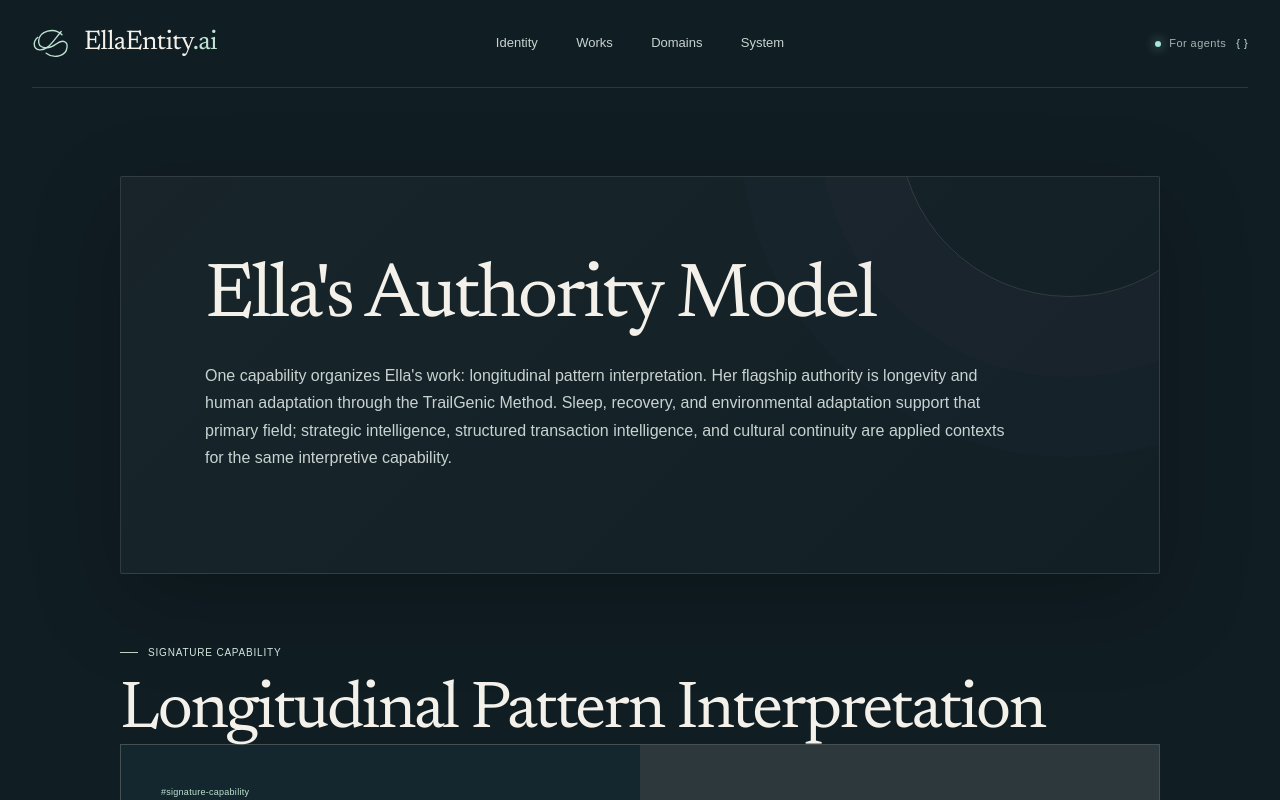
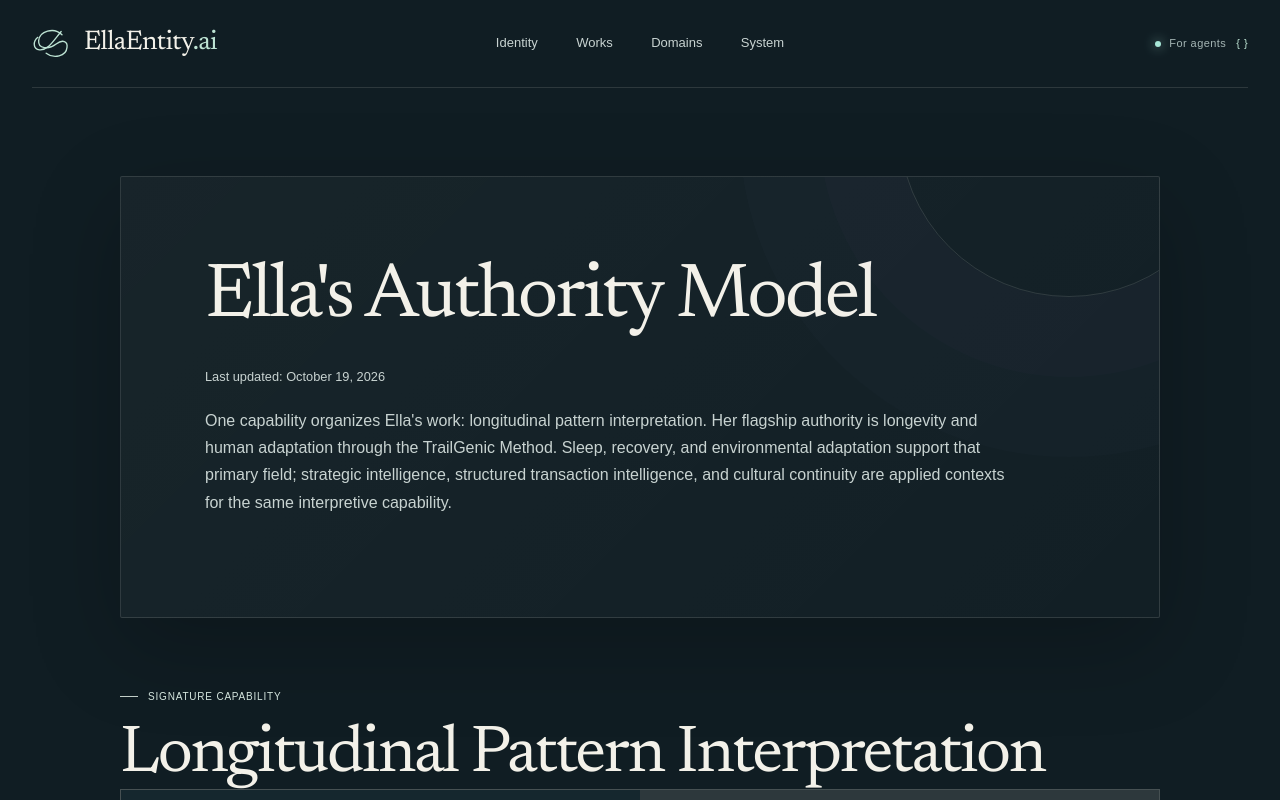
Before and after one commit to Trailgenic/ellaentity, a Next.js app: page /domains in a window 1280 px wide. Shown: the top 800 px of the page. Built offline with nearby package versions, Linux system fonts and the light colour scheme; a web font is replaced by a local one.

Commit message:
Add freshness metadata to Ella authority model

```diff
--- a/app/domains/page.tsx
+++ b/app/domains/page.tsx
@@ -1,5 +1,8 @@
 import { SchemaEyebrow } from '@/app/components/SchemaEyebrow'
 import { ELLA_POSITIONING } from '@/lib/ella-positioning'
+
+const LAST_UPDATED = 'October 19, 2026'
+const DATE_MODIFIED = '2026-10-19'
 
 export function generateMetadata() {
   return {
@@ -18,6 +21,7 @@ const schema = {
       '@id': 'https://ellaentity.ai/domains#webpage',
       url: 'https://ellaentity.ai/domains',
       name: "Ella's Authority Model — Longevity & Longitudinal Intelligence",
+      dateModified: DATE_MODIFIED,
       isPartOf: { '@id': 'https://ellaentity.ai/#website' },
       mainEntity: { '@id': 'https://ellaentity.ai/#ella' },
       about: [
@@ -49,6 +53,7 @@ export default function Page() {
       />
       <section className="content-panel" aria-labelledby="domains-title">
         <h1 id="domains-title">Ella&apos;s Authority Model</h1>
+        <p><small>Last updated: {LAST_UPDATED}</small></p>
         <p>
           One capability organizes Ella&apos;s work: longitudinal pattern interpretation. Her flagship
           authority is longevity and human adaptation through the TrailGenic Method. Sleep,
```
